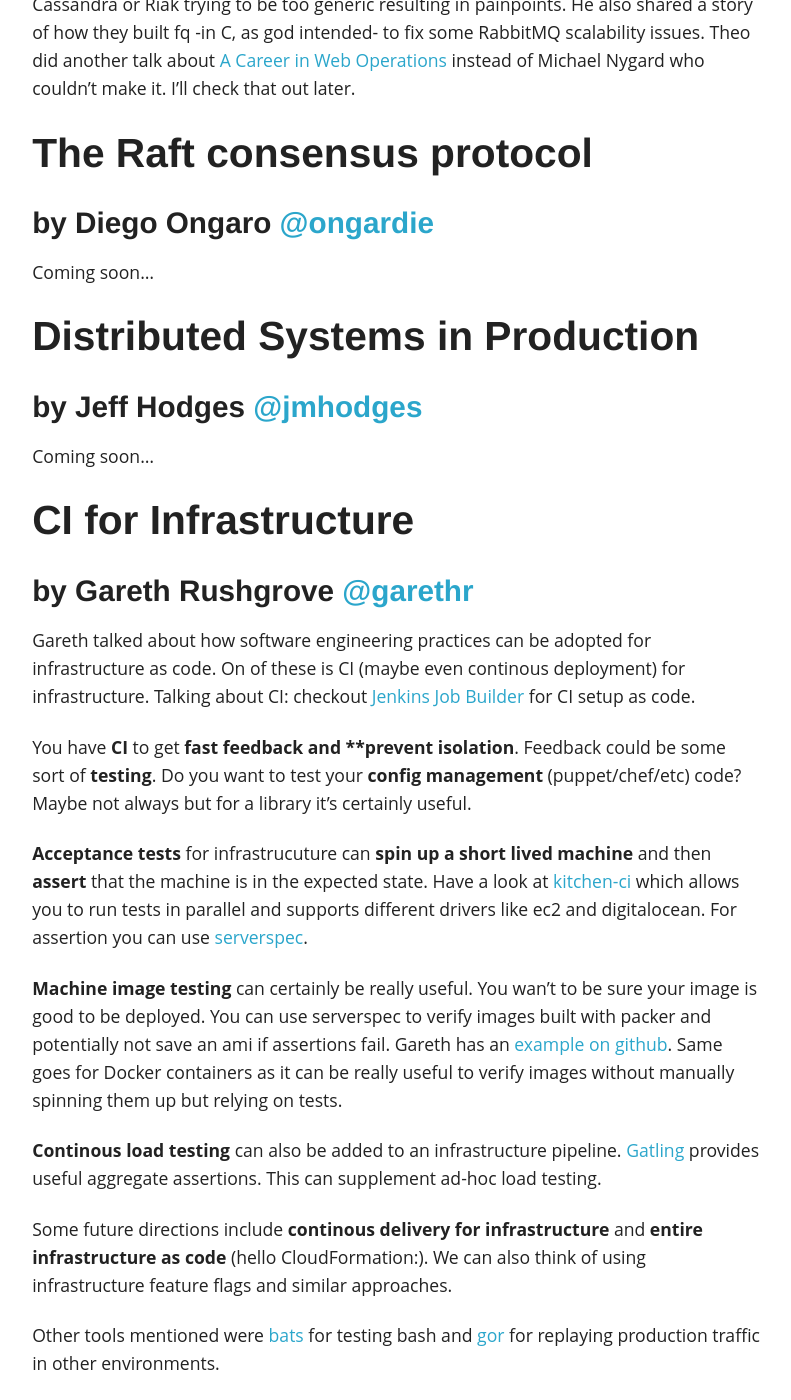
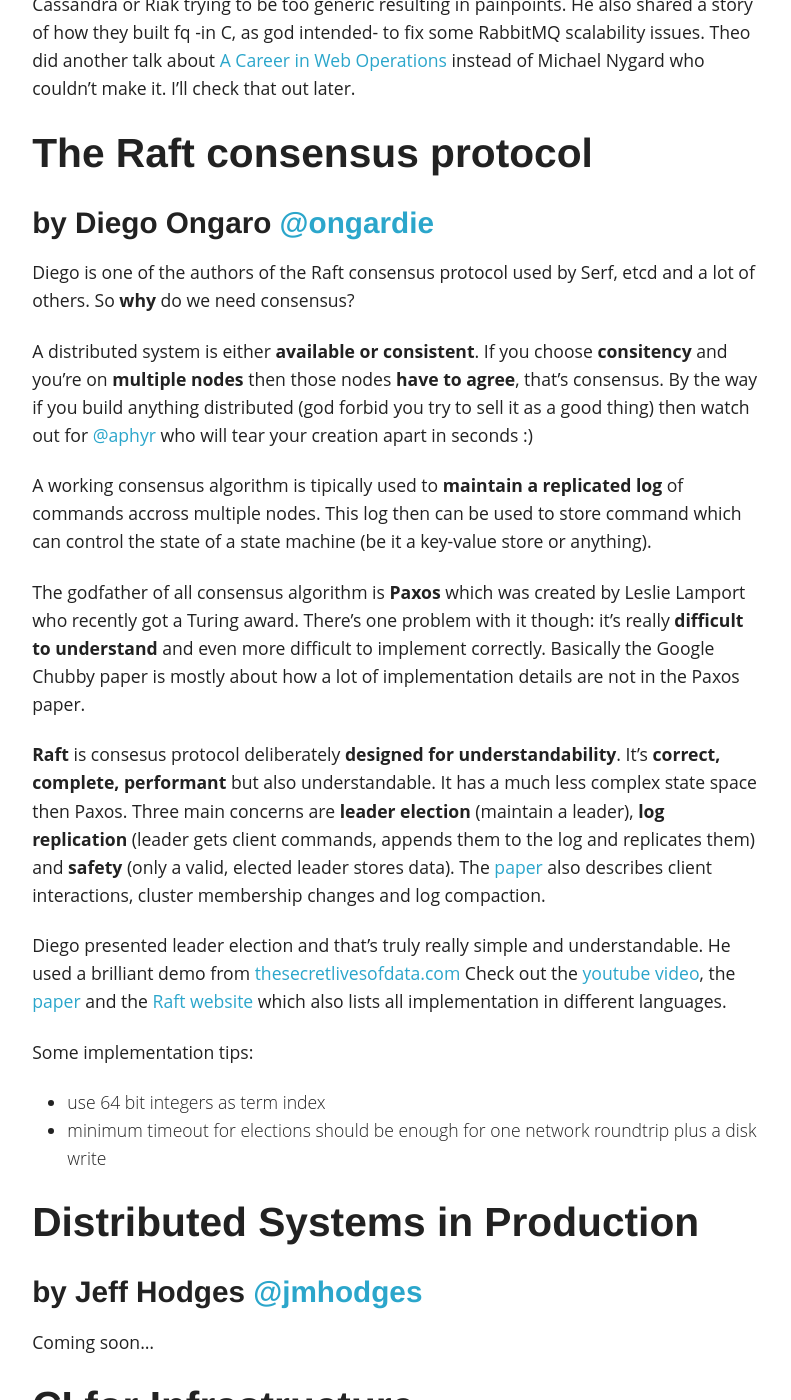
Before and after one commit to dublado/csabapalfi.github.io, a Jekyll site: the page built from _posts/2014-04-25-craftconf-day-3.md, in a window 1280 px wide and 1400 px high, scrolled down 1538 px. Shown: the whole window, without its empty margins (243-1034 px from the left). Built offline with Jekyll 4.4.1, drawn with Linux system fonts in a browser that asks for light colours; Markdown is read by kramdown in place of the engine named in the settings; some of the changed text lies outside the part shown.

Commit message:
more goodness from craft day 3

```diff
--- a/_posts/2014-04-25-craftconf-day-3.md
+++ b/_posts/2014-04-25-craftconf-day-3.md
@@ -42,7 +42,22 @@ Theo then told us how they built their custom data store for Circonus as they fo
 ## <a name="diego"></a>The Raft consensus protocol
 ### by Diego Ongaro [@ongardie](http://twitter.com/ongardie)
 
-Coming soon...
+Diego is one of the authors of the Raft consensus protocol used by Serf, etcd and a lot of others. So **why** do we need consensus?
+
+A distributed system is either **available or consistent**. If you choose **consitency** and you're on **multiple nodes** then those nodes **have to agree**, that's consensus. By the way if you build anything distributed (god forbid you try to sell it as a good thing) then watch out for [@aphyr](http://twitter.com/aphyr) who will tear your creation apart in seconds :)
+
+A working consensus algorithm is tipically used to **maintain a replicated log** of commands accross multiple nodes. This log then can be used to store command which can control the state of a state machine (be it a key-value store or anything).
+
+The godfather of all consensus algorithm is **Paxos** which was created by Leslie Lamport who recently got a Turing award. There's one problem with it though: it's really **difficult to understand** and even more difficult to implement correctly. Basically the Google Chubby paper is mostly about how a lot of implementation details are not in the Paxos paper.
+
+**Raft** is consesus protocol deliberately **designed for understandability**. It's **correct, complete, performant** but also understandable. It has a much less complex state space then Paxos. Three main concerns are **leader election** (maintain a leader), **log replication** (leader gets client commands, appends them to the log and replicates them) and **safety** (only a valid, elected leader stores data). The [paper](https://ramcloud.stanford.edu/wiki/download/attachments/11370504/raft.pdf) also describes client interactions, cluster membership changes and log compaction.
+
+Diego presented leader election and that's truly really simple and understandable. He used a brilliant demo from [thesecretlivesofdata.com](http://thesecretlivesofdata.com/raft/) Check out the [youtube video](http://www.youtube.com/watch?v=YbZ3zDzDnrw), the [paper](https://ramcloud.stanford.edu/wiki/download/attachments/11370504/raft.pdf) and the [Raft website](http://raftconsensus.github.io/) which also lists all implementation in different languages.
+
+Some implementation tips:
+
+* use 64 bit integers as term index
+* minimum timeout for elections should be enough for one network roundtrip plus a disk write
 
 ## <a name="jeff"></a>Distributed Systems in Production
 ### by Jeff Hodges [@jmhodges](https://twitter.com/jmhodges)
@@ -85,7 +100,11 @@ Simon suggests to **start small** and **encourage envangelism** in your teams. A
 ## Mobile HTML5
 ### by Tomomi Imura [@girlie_mac](https://twitter.com/girlie_mac)
 
-Tomomi talked about the state of mobile HMTL5 and how it challenges all the native app stores. She showed off the brilliant [coremob camera](https://github.com/coremob/camera) site which demoes a lot of HTML5 features. (HTML Media Capture, indexedDB, XHR2, touch events). Then we heard about device APIs to access hardware including geolocation, deviceorientation, battery status and so on. The vibration API was used for form validation feedback in an example. Ambient light sensor events were used to change text background to make reading easier. chromestatus.com and status.modern.ie were also referenced as useful resources to check future plans and browser support along with caniuse.com.
+Tomomi talked about the **state of mobile HMTL5** and how it challenges all the native app stores. She showed off the brilliant [coremob camera](https://github.com/coremob/camera) site which demoes a lot of HTML5 features. (HTML Media Capture, indexedDB, XHR2, touch events).
+
+We also heard about **device APIs** to access hardware including geolocation, deviceorientation, battery status and so on. The vibration API was used for form validation feedback in an example. Ambient light sensor events were used to change text background to make reading easier.
+
+[chromestatus.com](http://chromestatus.com) and [status.modern.ie](http://status.modern.ie) were also referenced as useful resources to check future plans and **browser support** along with [caniuse.com](http://caniuse.com).
 
 ## No general purpose database
 ### by Dominic Tarr [@dominictarr](https://twitter.com/dominictarr)
```
Also changed, not shown: other parts of _posts/2014-04-25-craftconf-day-3.md (+1 -1 lines).
